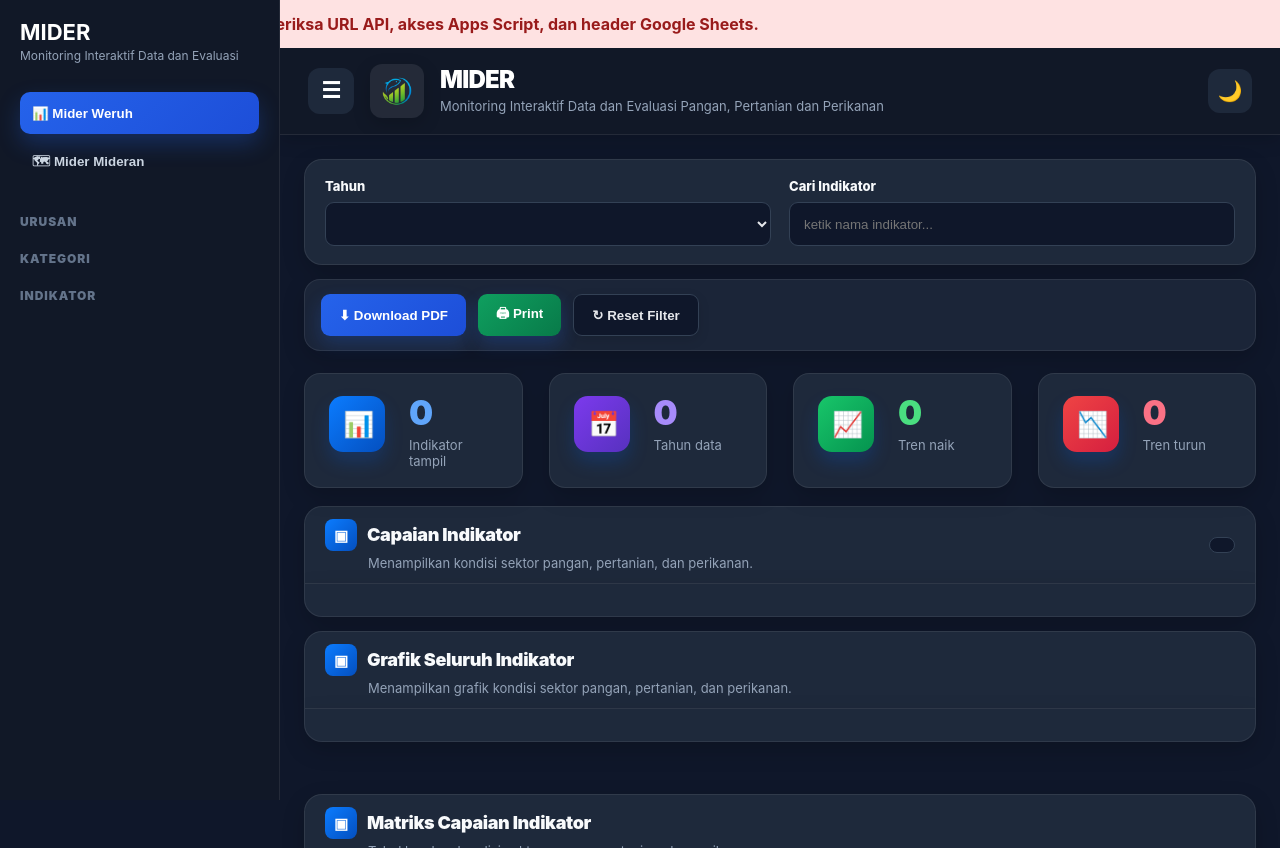
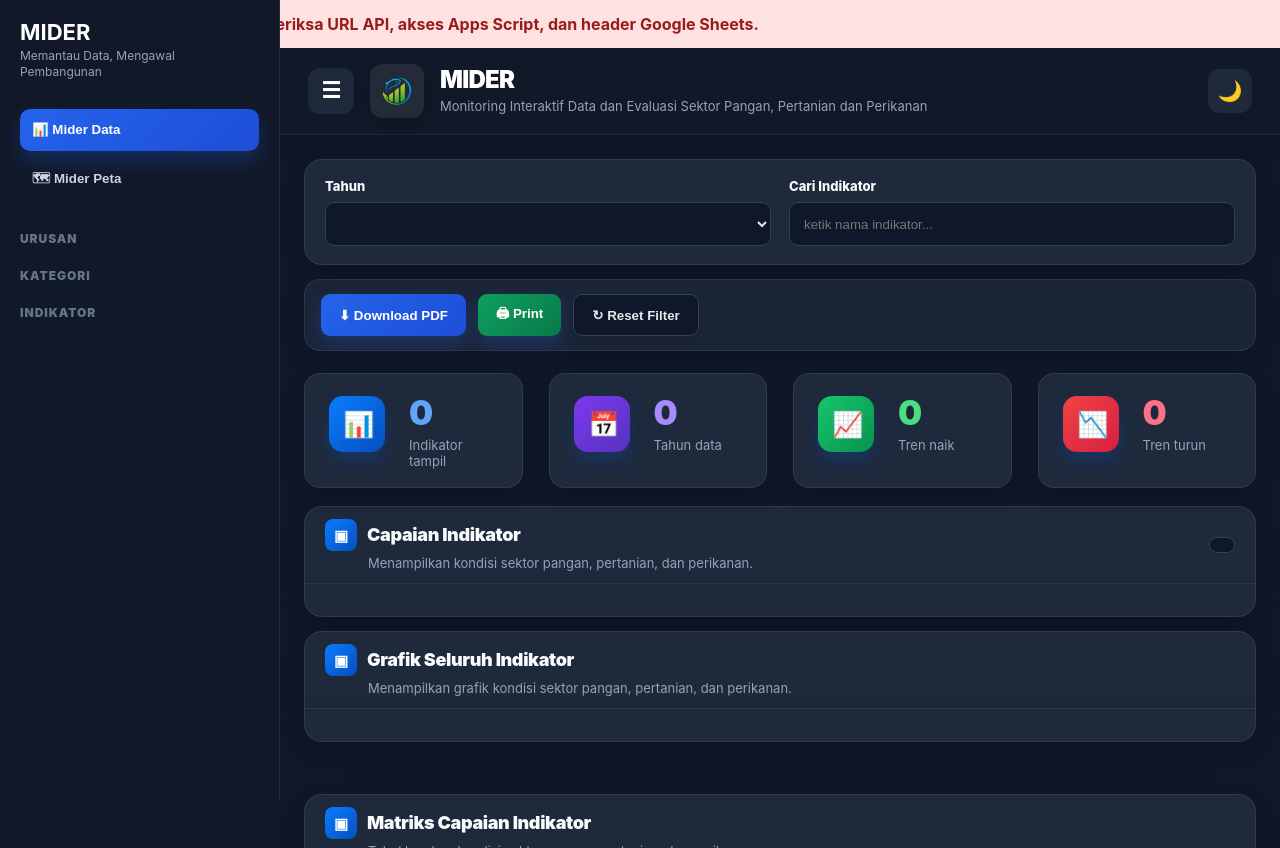
Before and after one commit to RichOne-Labs-Studio/Dashboard-DKP3, a plain HTML site: page index.html in a window 1280 px wide. Drawn offline with nearby package versions, Linux system fonts and the light colour scheme; no server answers.

Commit message:
Add files via upload

```diff
--- a/index.html
+++ b/index.html
@@ -27,12 +27,12 @@ Dashboard Interaktif Kota Cirebon
 <div class="brand">
   <div>
     <h2>MIDER</h2>
-    <span>Monitoring Interaktif Data dan Evaluasi</span>
+    <span>Memantau Data, Mengawal Pembangunan</span>
   </div>
 </div>
 
-  <button class="sidebar-menu active" onclick="showLayer('dashboardLayer')">📊 Mider Weruh</button>
-  <button class="sidebar-menu" onclick="showLayer('mapLayer')">🗺 Mider Mideran</button>
+  <button class="sidebar-menu active" onclick="showLayer('dashboardLayer')">📊 Mider Data</button>
+  <button class="sidebar-menu" onclick="showLayer('mapLayer')">🗺 Mider Peta</button>
 
 <div class="sidebar-title map-sidebar-filter">Tahun Peta</div>
 <div id="sidebarMapTahun" class="map-sidebar-filter"></div>
@@ -59,7 +59,7 @@ Dashboard Interaktif Kota Cirebon
 
     <div class="header-title">
       <h1>MIDER</h1>
-      <p>Monitoring Interaktif Data dan Evaluasi Pangan, Pertanian dan Perikanan</p>
+      <p>Monitoring Interaktif Data dan Evaluasi Sektor Pangan, Pertanian dan Perikanan</p>
     </div>
 
 <button id="themeToggle" class="theme-toggle" title="Ganti Tema">
```
